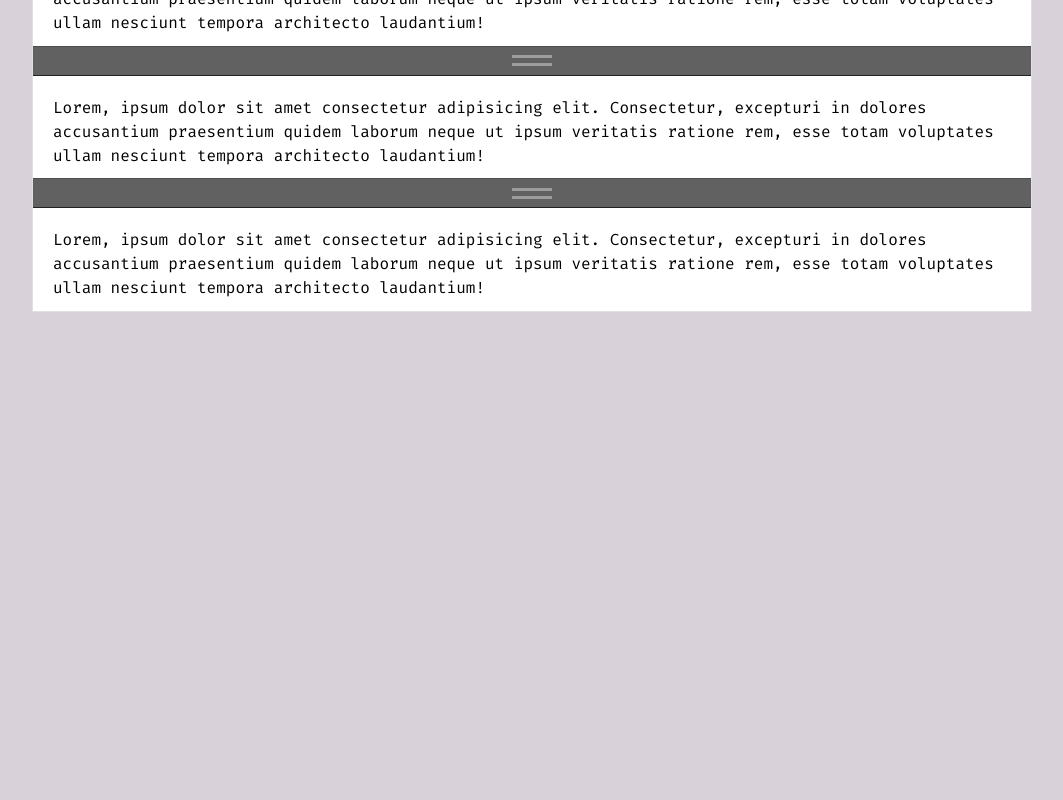
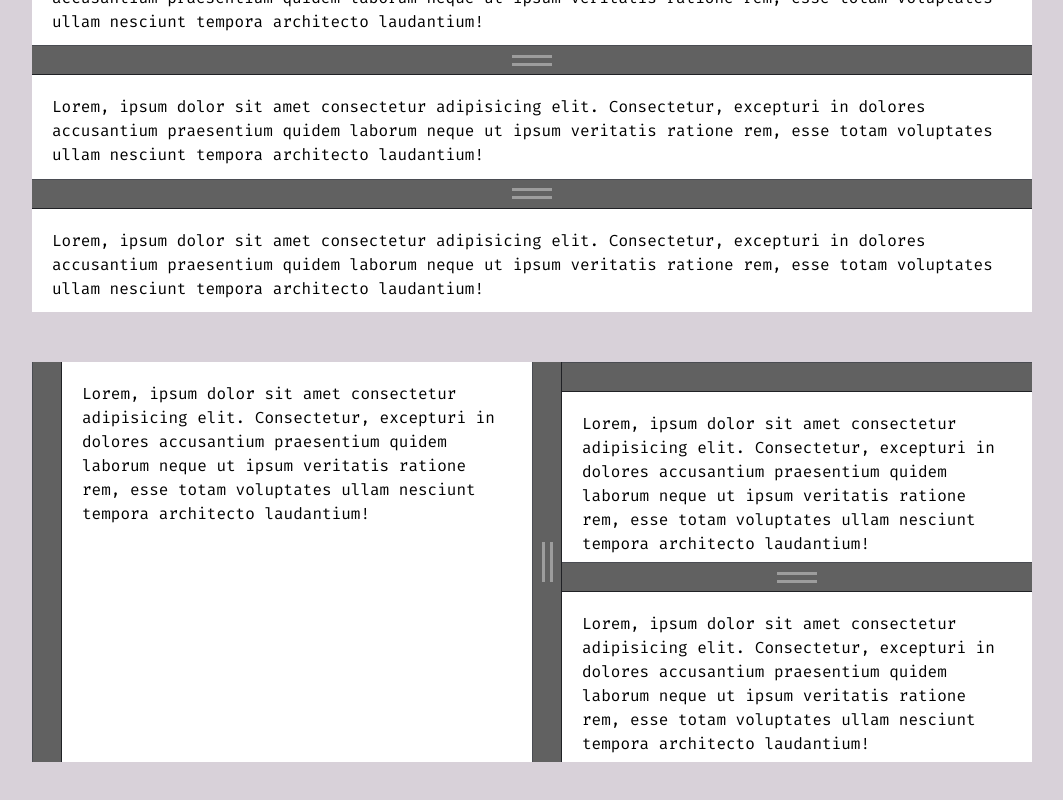
Before and after one commit to dgknca/vue-multi-split-pane, a Vue app: page / in a window 1280 px wide. Shown: the part 596-1396 px from the top of the page, without its empty margins (108-1171 px from the left). Before the commit the page ends 966 px from the top, so only its background shows below. Built offline with nearby package versions, Linux system fonts and the light colour scheme.

Commit message:
now support nested split! v0.2.0

```diff
--- a/package.json
+++ b/package.json
@@ -1,6 +1,6 @@
 {
   "name": "vue-multi-split-pane",
-  "version": "0.1.4",
+  "version": "0.2.0",
   "author": "Doğukan Çavuş",
   "main": "index.js",
   "scripts": {
--- a/src/App.vue
+++ b/src/App.vue
@@ -69,6 +69,52 @@
         </template>
       </Pane>
     </MultiSplitPane>
+
+    <div style="margin-top:50px"></div>
+
+    <MultiSplitPane
+      split="horizontal"
+      height="400px"
+      width="1000px"
+      resizerWidth="30px"
+      :nested="true"
+      classes="v-pane-custom"
+    >
+      <Pane>
+        <template v-slot:content>
+          Lorem, ipsum dolor sit amet consectetur adipisicing elit. Consectetur,
+          excepturi in dolores accusantium praesentium quidem laborum neque ut
+          ipsum veritatis ratione rem, esse totam voluptates ullam nesciunt
+          tempora architecto laudantium!
+        </template>
+      </Pane>
+      <Pane classes="paneNested">
+        <template v-slot:content>
+          <MultiSplitPane
+            height="400px"
+            resizerWidth="30px"
+            classes="v-pane-custom"
+          >
+            <Pane>
+              <template v-slot:content>
+                Lorem, ipsum dolor sit amet consectetur adipisicing elit.
+                Consectetur, excepturi in dolores accusantium praesentium quidem
+                laborum neque ut ipsum veritatis ratione rem, esse totam
+                voluptates ullam nesciunt tempora architecto laudantium!
+              </template>
+            </Pane>
+            <Pane>
+              <template v-slot:content>
+                Lorem, ipsum dolor sit amet consectetur adipisicing elit.
+                Consectetur, excepturi in dolores accusantium praesentium quidem
+                laborum neque ut ipsum veritatis ratione rem, esse totam
+                voluptates ullam nesciunt tempora architecto laudantium!
+              </template>
+            </Pane>
+          </MultiSplitPane>
+        </template>
+      </Pane>
+    </MultiSplitPane>
   </div>
 </template>
 
@@ -120,4 +166,8 @@ body {
   padding: 20px;
   line-height: 1.5;
 }
+
+.paneNested > .content > .innerContent {
+  padding: 0;
+}
 </style>
--- a/src/components/MultiSplitPane.vue
+++ b/src/components/MultiSplitPane.vue
@@ -3,7 +3,7 @@
     ref="resizable"
     data-resizable="data-resizable"
     :style="{ height: height, 'max-width': width, display: display }"
-    :class="[classes]"
+    :class="[classes, { nested: nested }]"
   >
     <slot></slot>
   </div>
@@ -16,7 +16,8 @@ export default {
     width: { type: String, default: '100%' },
     classes: { type: String },
     split: { type: String, default: 'vertical' },
-    resizerWidth: { type: String, default: '30px' }
+    resizerWidth: { type: String, default: '30px' },
+    nested: { type: Boolean, default: false }
   },
   data() {
     return {
@@ -190,12 +191,22 @@ export default {
     this.root = this.$refs.resizable
 
     // Looking for panes (direct children of root element)
-    this.panes = this.root.querySelectorAll('[data-resizable] > *')
+    console.log(this.root)
 
-    // Looking for resizers
-    this.resizers = this.root.querySelectorAll(
-      '[data-resizable] > .v-pane > [data-resizer]'
-    )
+    if (this.nested) {
+      this.panes = this.root.querySelectorAll(
+        '[data-resizable].nested > .v-pane'
+      )
+      // Looking for resizers
+      this.resizers = this.root.querySelectorAll(
+        '[data-resizable].nested > .v-pane > [data-resizer]'
+      )
+    } else {
+      this.panes = this.root.querySelectorAll('[data-resizable] > .v-pane')
+      this.resizers = this.root.querySelectorAll(
+        '[data-resizable] > .v-pane > [data-resizer]'
+      )
+    }
 
     // Calculating initial fracs and pos
     let initFrac = 1 / this.panes.length
@@ -216,7 +227,6 @@ export default {
 }
 [data-resizable] {
   overflow: auto;
-  border: 1px solid #e0e0e0;
   width: 100%;
 }
 </style>
--- a/src/components/Pane.vue
+++ b/src/components/Pane.vue
@@ -1,5 +1,5 @@
 <template>
-  <div class="v-pane">
+  <div class="v-pane" :class="classes">
     <div class="v-resizer" data-resizer="data-resizer">
       <slot name="resizer"></slot>
     </div>
@@ -13,7 +13,12 @@
 
 <script>
 export default {
-  name: 'Pane'
+  name: 'Pane',
+  props: {
+    classes: {
+      type: String
+    }
+  }
 }
 </script>
 
@@ -34,8 +39,8 @@ export default {
   justify-content: center;
   background-color: #616161;
 }
-.v-pane.vertical .v-resizer {
-  width: 100% !important;
+.v-pane.vertical > .v-resizer {
+  width: 100%;
   cursor: row-resize;
   background: linear-gradient(#9d9d9d, #9d9d9d) 50% calc(50% - 4px) / 40px 3px
       no-repeat,
@@ -44,8 +49,8 @@ export default {
   border-top: 1px solid #4a4c52;
   border-bottom: 1px solid #202125;
 }
-.v-pane.horizontal .v-resizer {
-  height: 100% !important;
+.v-pane.horizontal > .v-resizer {
+  height: 100%;
   cursor: col-resize;
   background: linear-gradient(#9d9d9d, #9d9d9d) calc(50% - 4px) 50% / 3px 40px
       no-repeat,
```
Also changed, not shown: 1 other file (tests, documents, lock files or other folders).
